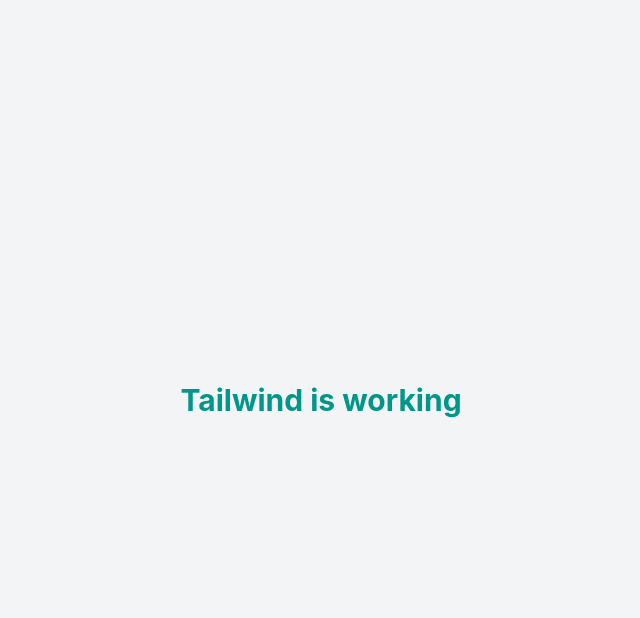
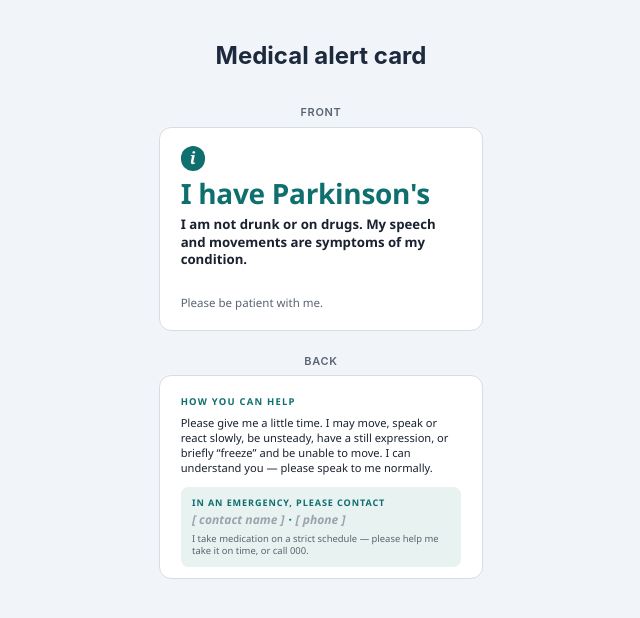
Before and after one commit to SamMarch/medical-alert-card, a React (Vite) app: page / in a window 1280 px wide. Shown: the top 618 px of the page, without its empty margins (319-959 px from the left). Built offline with nearby package versions, Linux system fonts and the light colour scheme.

Commit message:
Add medical alert card component with condition presets and default styling

```diff
--- a/src/App.jsx
+++ b/src/App.jsx
@@ -1,7 +1,15 @@
+import { conditions, defaultConditionId } from './data/conditions'
+import { Card } from './components/Card'
+
 function App() {
+  const condition = conditions.find((c) => c.id === defaultConditionId)
+
   return (
-    <div className="min-h-screen flex items-center justify-center bg-gray-100">
-      <h1 className="text-3xl font-bold text-teal-600">Tailwind is working</h1>
+    <div className="min-h-screen bg-slate-100 flex flex-col items-center py-10 px-4">
+      <h1 className="text-2xl font-bold text-slate-800 mb-8">
+        Medical alert card
+      </h1>
+      <Card condition={condition} />
     </div>
   )
 }
--- /dev/null
+++ b/src/components/Card.css
@@ -0,0 +1,150 @@
+.mac-stage {
+  display: flex;
+  flex-direction: column;
+  align-items: center;
+  gap: 22px;
+}
+
+.mac-cardwrap {
+  display: flex;
+  flex-direction: column;
+  align-items: center;
+  gap: 6px;
+}
+
+.mac-face-label {
+  font-size: 11px;
+  font-weight: 600;
+  color: #5a6472;
+  letter-spacing: 0.06em;
+  text-transform: uppercase;
+}
+
+.mac-card {
+  width: 85.6mm;
+  height: 54mm;
+  background: #fff;
+  color: #1a2230;
+  border: 1px solid #d8dde3;
+  border-radius: 3.2mm;
+  overflow: hidden;
+  position: relative;
+  padding: 5mm 5.4mm;
+  display: flex;
+  flex-direction: column;
+  font-family: "Segoe UI", system-ui, -apple-system, Roboto, Helvetica, Arial, sans-serif;
+}
+
+.mac-info-mark {
+  width: 6.4mm;
+  height: 6.4mm;
+  border-radius: 50%;
+  background: var(--mac-accent);
+  color: #fff;
+  display: flex;
+  align-items: center;
+  justify-content: center;
+  font-weight: 700;
+  font-size: 4.4mm;
+  line-height: 1;
+  font-style: italic;
+  font-family: Georgia, "Times New Roman", serif;
+  margin-bottom: 2.2mm;
+  flex: none;
+}
+
+.mac-headline {
+  font-size: 7.4mm;
+  line-height: 1.02;
+  font-weight: 800;
+  color: var(--mac-accent);
+  letter-spacing: -0.01em;
+  margin: 0 0 2.4mm;
+}
+
+.mac-reassure {
+  font-size: 3.5mm;
+  line-height: 1.32;
+  font-weight: 600;
+  margin: 0;
+}
+
+.mac-front-foot {
+  margin-top: auto;
+  display: flex;
+  justify-content: space-between;
+  align-items: flex-end;
+  gap: 3mm;
+}
+
+.mac-patient {
+  font-size: 3.05mm;
+  line-height: 1.25;
+  color: #5a6472;
+  margin: 0;
+}
+
+.mac-name-front {
+  font-size: 3.05mm;
+  font-weight: 700;
+  color: #1a2230;
+  text-align: right;
+  white-space: nowrap;
+}
+
+.mac-eyebrow {
+  font-size: 2.5mm;
+  font-weight: 700;
+  letter-spacing: 0.13em;
+  text-transform: uppercase;
+  color: var(--mac-accent);
+  margin: 0 0 1.8mm;
+}
+
+.mac-help {
+  font-size: 2.95mm;
+  line-height: 1.34;
+  margin: 0 0 3mm;
+}
+
+.mac-band {
+  margin-top: auto;
+  background: var(--mac-accent-tint);
+  border-radius: 2mm;
+  padding: 2.6mm 3mm;
+  line-height: 1.3;
+}
+
+.mac-band-label {
+  font-size: 2.4mm;
+  font-weight: 700;
+  letter-spacing: 0.1em;
+  text-transform: uppercase;
+  color: var(--mac-accent);
+  margin: 0 0 1mm;
+}
+
+.mac-contact {
+  font-size: 3.2mm;
+  font-weight: 700;
+  margin: 0 0 1mm;
+}
+
+.mac-sep {
+  color: var(--mac-accent);
+  font-weight: 700;
+  margin: 0 1mm;
+}
+
+.mac-med {
+  font-size: 2.5mm;
+  line-height: 1.3;
+  color: #5a6472;
+  margin: 1.2mm 0 0;
+}
+
+.mac-ph {
+  color: #9aa3af;
+  font-style: italic;
+  font-weight: 600;
+}
--- /dev/null
+++ b/src/components/Card.jsx
@@ -0,0 +1,74 @@
+import './Card.css'
+
+function buildEmergencyLine(condition, showMedication, show000) {
+  const med = condition.options?.medication
+  const medText = showMedication && med?.available ? med.text : null
+
+  if (medText && show000) {
+    return `${medText.replace(/\.\s*$/, '')}, or call 000.`
+  }
+  if (medText) return medText
+  if (show000) return 'In an emergency, please call 000.'
+  return null
+}
+
+export function Card({
+  condition,
+  name = '',
+  emergencyName = '',
+  emergencyPhone = '',
+  showMedication = true,
+  show000 = true,
+}) {
+  const accentStyle = {
+    '--mac-accent': condition.accent,
+    '--mac-accent-tint': condition.accentTint,
+  }
+
+  const trimmedName = name.trim()
+  const trimmedEcName = emergencyName.trim()
+  const trimmedEcPhone = emergencyPhone.trim()
+  const emergencyLine = buildEmergencyLine(condition, showMedication, show000)
+
+  return (
+    <div className="mac-stage">
+      {/* FRONT */}
+      <div className="mac-cardwrap">
+        <div className="mac-face-label">Front</div>
+        <div className="mac-card" style={accentStyle}>
+          <div className="mac-info-mark">i</div>
+          <h2 className="mac-headline">{condition.front.headline}</h2>
+          <p className="mac-reassure">{condition.front.reassurance}</p>
+          <div className="mac-front-foot">
+            <p className="mac-patient">{condition.front.footer}</p>
+            {trimmedName && <div className="mac-name-front">— {trimmedName}</div>}
+          </div>
+        </div>
+      </div>
+
+      {/* BACK */}
+      <div className="mac-cardwrap">
+        <div className="mac-face-label">Back</div>
+        <div className="mac-card" style={accentStyle}>
+          <p className="mac-eyebrow">{condition.back.helpLabel}</p>
+          <p className="mac-help">{condition.back.helpText}</p>
+          <div className="mac-band">
+            <p className="mac-band-label">In an emergency, please contact</p>
+            <p className="mac-contact">
+              <span className={trimmedEcName ? '' : 'mac-ph'}>
+                {trimmedEcName || '[ contact name ]'}
+              </span>
+              <span className="mac-sep">·</span>
+              <span className={trimmedEcPhone ? '' : 'mac-ph'}>
+                {trimmedEcPhone || '[ phone ]'}
+              </span>
+            </p>
+            {emergencyLine && <p className="mac-med">{emergencyLine}</p>}
+          </div>
+        </div>
+      </div>
+    </div>
+  )
+}
+
+export default Card
--- /dev/null
+++ b/src/data/conditions.js
@@ -0,0 +1,52 @@
+// src/data/conditions.js
+//
+// Condition presets for the medical-alert card generator.
+//
+// Each entry defines the content and styling for one condition. The card and
+// form components are generic — they render whatever preset is selected — so
+// adding a new condition is just a matter of adding a new object to this array.
+// No component changes required.
+//
+// Shape of a condition:
+//   id          unique string key (used by the picker + as React key)
+//   name        display label shown in the condition dropdown
+//   accent      primary accent colour (hex) — headline, labels, info mark
+//   accentTint  pale background tint (hex) for the emergency band
+//   front: { headline, reassurance, footer }
+//   back:  { helpLabel, helpText }
+//   options: {
+//     medication: { available, defaultOn, text }   // optional medication-timing line
+//   }
+//
+// The person's name and emergency contact are entered at runtime, not stored
+// here. The "or call 000" fallback is a global app toggle, also not per-condition.
+
+export const conditions = [
+  {
+    id: 'parkinsons',
+    name: "Parkinson's disease",
+    accent: '#0f6e6e',
+    accentTint: '#e7f2f1',
+    front: {
+      headline: "I have Parkinson's",
+      reassurance:
+        "I am not drunk or on drugs. My speech and movements are symptoms of my condition.",
+      footer: 'Please be patient with me.',
+    },
+    back: {
+      helpLabel: 'How you can help',
+      helpText:
+        'Please give me a little time. I may move, speak or react slowly, be unsteady, have a still expression, or briefly “freeze” and be unable to move. I can understand you — please speak to me normally.',
+    },
+    options: {
+      medication: {
+        available: true,
+        defaultOn: true,
+        text: 'I take medication on a strict schedule — please help me take it on time.',
+      },
+    },
+  },
+]
+
+// The preset selected by default when the app first loads.
+export const defaultConditionId = 'parkinsons'
```
